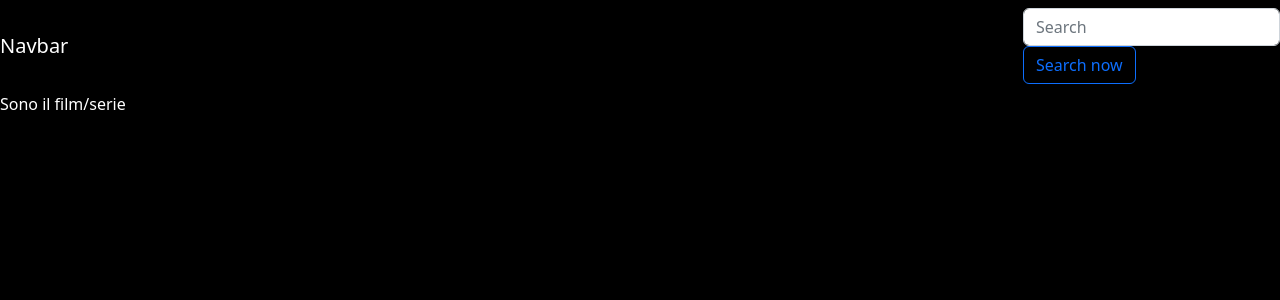
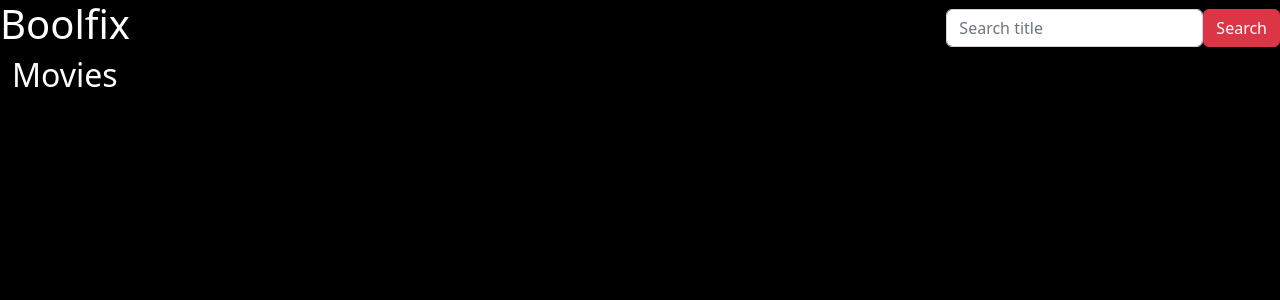
Before and after one commit to BarrioTropical/vite-boolflix, a Vue app: page / in a window 1280 px wide. Shown: the top 300 px of the page. Built offline with nearby package versions, Linux system fonts and the light colour scheme.

Commit message:
costruzione card
Signed-off-by: BarrioTropical <“barriotropical@gmail.com”>

```diff
--- a/src/App.vue
+++ b/src/App.vue
@@ -1,14 +1,13 @@
 <template>
-    <header>
-        <HeaderComponent/>
-    </header>
+    <HeaderComponent/>
 
     <main>
-    <ListComponent/>
+    <ListComponent :items="store.movie"/>
     </main>
 </template>
 
 <script>
+import axios from 'axios';
 import {store} from './store'
 import HeaderComponent from './components/HeaderComponent.vue';
 import ListComponent from './components/ListComponent.vue';
@@ -18,10 +17,25 @@ import ListComponent from './components/ListComponent.vue';
 
     data(){
         return{
-
+            store
+        }
+    },
+    watch:{
+        'store.params.query'(newVal, oldVal){
+            if(newVal !== oldVal){
+                this.getMovie();
+            }
         }
     },
     methods: {
+        getMovie(){
+            const apiurl = store.baseUrl + store.endpoint;
+            const params = store.params;
+            axios.get(apiurl, (params)).then((res) => {
+                //console.log(res.data.results);
+                store.movie = res.data.results;
+            })
+        }
     },
     created(){
 
--- a/src/components/HeaderComponent.vue
+++ b/src/components/HeaderComponent.vue
@@ -1,25 +1,29 @@
 <template>
-    <nav class="navbar navbar-light  justify-content-between">
-    <a class="navbar-brand text-white">Navbar</a>
-    <form class="form-inline">
-    <input type="search" class="form-control rounded" placeholder="Search" aria-label="Search" aria-describedby="search-addon" />
-    <button type="button" class="btn btn-outline-primary">Search now</button>
-    </form>
-    </nav>
+    <header class="d-flex justify-content-between align-items-center">
+    <h1>Boolfix</h1>
+    <SearchComponent/>
+    </header>
 </template>
 
 <script>
 import {store} from '../store'
+import SearchComponent from './SearchComponent.vue';
     export default {
-        name: 'HeaderComponent',
-        data(){
-            return {store};
-        }
-    }
+    name: "HeaderComponent",
+    component: {},
+    data() {
+        return { store };
+    },
+    components: { SearchComponent }
+}
 </script>
 
 <style lang="scss" scoped>
 @import "../assets/styles/generals.scss";
 
+.navbar{
+    border-bottom: 2px solid gray;
+    padding: 20px;
+}
 
 </style>
--- a/src/components/ListComponent.vue
+++ b/src/components/ListComponent.vue
@@ -1,7 +1,13 @@
 <template>
-    <div>
-    <ProductComponent/>
+    <section class="container-fluid">
+    <h2>Movies</h2>
+    <div class="row">
+        <div class="col-12 col-sm-6 col-md-4 col-lg-3 mb-5" v-for="(item, index) in items" :key="item.id">
+            <ProductComponent :item="item"/>
+        </div>
     </div>
+
+    </section>
 </template>
 
 <script>
@@ -9,6 +15,12 @@ import {store} from '../store'
 import ProductComponent from './ProductComponent.vue';
     export default {
     name: "ListComponent",
+    props:{
+        items: Array,
+    },
+    components:{
+
+    },
     data() {
         return { store };
     },
--- a/src/components/ProductComponent.vue
+++ b/src/components/ProductComponent.vue
@@ -1,21 +1,31 @@
 <template>
-    <div>
-        Sono il film/serie
+    <div class="media text-center">
+        <h4>{{item.original_title}}</h4>
+        <div>{{item.title}}</div>
+        <div>{{item.vote_average}}</div>
+        <div>{{item.original_language}}</div>
     </div>
 </template>
 
 <script>
 
-import { store } from '../store';
     export default {
-        name: 'ProductComponent',
-        data() {
-        return { store };
-    },
+        props:{
+            item: Object
+        },
     }
 </script>
 
 <style lang="scss" scoped>
 @import "../assets/styles/generals.scss";
 
+h4{
+    text-transform: capitalize;
+}
+
+img{
+    width: 100%;
+    box-shadow: 0 0 6px 3px rgba($color: #000000, $alpha: 0.15);
+}
+
 </style>
--- /dev/null
+++ b/src/components/SearchComponent.vue
@@ -0,0 +1,33 @@
+<template>
+    <form class="d-flex justify-content-center align-items-center" @submit.prevent="performSearch">
+        <div>
+            <label class="visually-hidden" for="charactername">Search title</label>
+            <input type="text" class="form-control" id="charcatername" placeholder="Search title" v-model.trim="text">
+        </div>
+        <div>
+            <button type="submit" class="btn btn-danger">Search</button>
+        </div>
+    </form>
+</template>
+
+<script>
+import { store } from '../store';
+    export default {
+        name: 'AppSearch',
+        data(){
+            return{
+                text: ''
+            }
+        },
+        methods:{
+            performSearch(){
+                console.log(this.text);
+                store.params.query = this.text;
+            }
+        }
+    }
+</script>
+
+<style lang="scss" scoped>
+
+</style>
--- a/src/store.js
+++ b/src/store.js
@@ -11,13 +11,6 @@ export const store = reactive({
         language: 'it-IT',
         include_adult: 'false',
     },
-
-    //listMovie: [],
-
-    //getMostPopular() {
-    //axios.get(this.apiURL).then((res) => {
-
-    //this.listMovie = [...res.data.results];
-    //})
-    //}
+    movie: [],
+    tv: [],
 })
```
